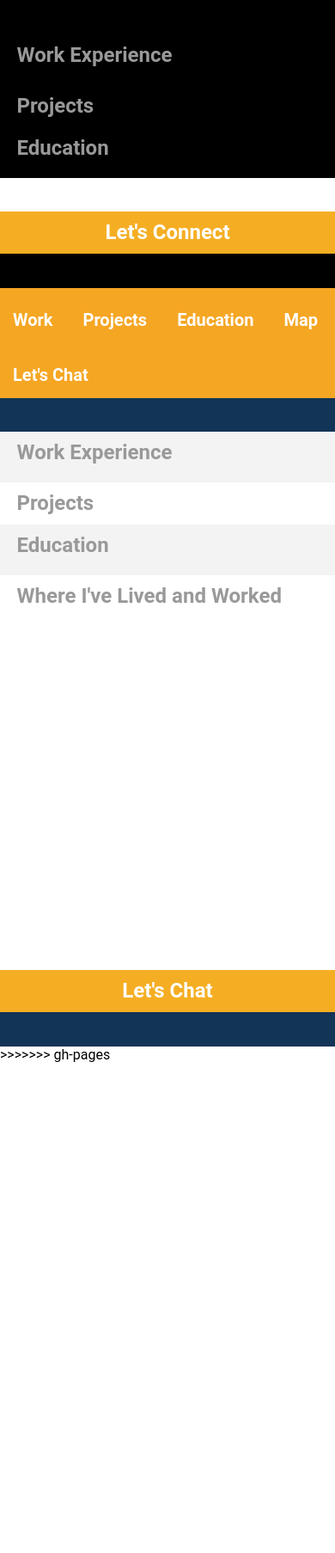
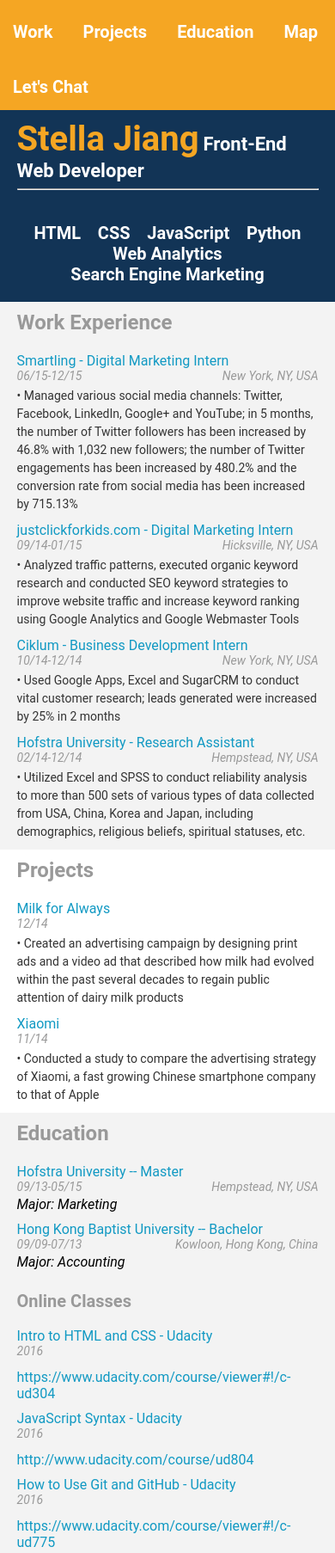
Before and after one commit to StellaJ11/StellaJ11.github.io, a plain HTML site: page index.html in a window 390 px wide. Shown: the top 1806 px of the page at 86% size. Before the commit the page ends 1236 px from the top, so only its background shows below. Drawn offline with Linux system fonts and the light colour scheme; some packages are replaced by stand-ins of ours.

Commit message:
Fix errors in files

```diff
--- a/index.html
+++ b/index.html
@@ -1,143 +1,3 @@
-<!DOCTYPE html>
-
-<!--
-This is an HTML document. It contains information about how elements in the website
-are arranged. In other words, it describes the layout of a website.
-
-I can't wait to see the resumes you put together!
-
-Cameron Pittman, Udacity Course Developer
--->
-
-<!--
-The <head> of a website generally links to important resources the page will
-need to load. You'll see a lot of <link>s to CSS files for styles and
-<scripts> for JavaScript files to build interactions.
--->
-<head>
-  <!-- This tells the browser how to read the document. -->
-  <meta charset="utf-8">
-
-  <!-- Tells the browser what the title of this page should be. -->
-  <title>Resume</title>
-
-  <!-- Load the page styles. -->
-  <link href="css/style.css" rel="stylesheet">
-
-  <!--
-  jQuery is a common JavaScript library for reading and making changes to the
-  Document Object Model (DOM). The DOM is a tree that contains information
-  about what is actually visible on a website.
-
-  While HTML is a static document, the browser converts HTML to the
-  DOM and the DOM can change. In fact, JavaScript's power comes from
-  its ability to manipulate the DOM, which is essentially a JavaScript
-  object. When JavaScript makes something interesting happen on a
-  website, it's likely the action happened because JavaScript changed
-  the DOM. jQuery is fast and easy to use, but it doesn't do anything
-  you can't accomplish with vanilla (regular) JavaScript.
-  -->
-  <script src="js/jQuery.js"></script>
-
-  <!-- More on helper.js in the class -->
-  <script src="js/helper.js"></script>
-
-  <!--
-  Uncomment the <script> tag below when you're ready to add an interactive
-  Google Map to your resume!
-  -->
-<script type="text/javascript" src="http://maps.googleapis.com/maps/api/js?libraries=places"></script>
-
-  <meta name="viewport" content="width=device-width">
-</head>
-<body>
-  <div id="main">
-
-    <!--
-    Everything from here to the <script> tag below is the skeleton of your
-    website. Your code will add information to each of the sections of the
-    resume below. You can pretty easily figure out what each section will
-    display by looking at the id or at what's written between the <h2> tags.
-    -->
-    <div id="header" class="center-content clear-fix">
-      <ul id="topContacts" class="flex-box"></ul>
-    </div>
-    <div style="clear: both;"></div>
-    <div id="workExperience" class="gray">
-      <h2>Work Experience</h2>
-    </div>
-    <div id="projects">
-      <h2>Projects</h2>
-    </div>
-    <div id="education" class="gray">
-      <h2>Education</h2>
-    </div>
-    <div id="mapDiv">
-      <h2>Where I've Lived and Worked</h2>
-    </div>
-    <div id="lets-connect" class="dark-gray">
-      <h2 class="orange center-text">Let's Connect</h2>
-        <ul id="footerContacts" class="flex-box">
-      </ul>
-    </div>
-  </div>
-
-  <!--
-  The next line tells the browser where to download the JavaScript file you'll be
-  writing. In resumeBuilder.js, you'll be writing code that builds the resume
-  dynamically when this website, index.html, is opened.
-  -->
-  <script src="js/resumeBuilder.js"></script>
-
-
-  <!--
-  These scripts are written in JavaScript. You'll be breaking them down as part of
-  a quiz. Essentially, the next few lines are checking to see if you have not
-  changed each section of the resume. If you have not made any changes to a section
-  of the resume, then that part of the resume does not show up. More on this in the
-  course.
-  -->
-
-  <script type="text/javascript">
-    // Notice how all of a sudden there's JavaScript inside this HTML
-    // document? You can write JavaScript between <script> tags. At the end of your
-    // JavaScript, don't forget the closing script tag with the slash (/).
-
-
-    // Also, this is a JavaScript style comment. You can comment in JavaScript with:
-
-    //   two slashes for all following characters on a single line, or
-
-    /*
-        an opening and closing set of slash asterisks for block comments.
-    */
-
-
-    if(document.getElementsByClassName('flex-item').length === 0) {
-      document.getElementById('topContacts').style.backgroundColor = 'black';
-    }
-    if(document.getElementsByTagName('h1').length === 0) {
-      document.getElementById('header').style.backgroundColor = 'black';
-    }
-    if(document.getElementsByClassName('work-entry').length === 0) {
-      document.getElementById('workExperience').style.backgroundColor = 'black';
-    }
-    if(document.getElementsByClassName('project-entry').length === 0) {
-      document.getElementById('projects').style.backgroundColor = 'black';
-    }
-    if(document.getElementsByClassName('education-entry').length === 0) {
-      document.getElementById('education').style.backgroundColor = 'black';
-    }
-    if(document.getElementsByClassName('flex-item').length === 0) {
-      document.getElementById('lets-connect').style.backgroundColor = 'black';
-    }
-    if(document.getElementById('map') === null) {
-      document.getElementById('mapDiv').style.display = 'none';
-    }
-  </script>
-</body>
-</html>
-
 <!DOCTYPE html>
 
 <!--
@@ -294,4 +154,3 @@ need to load. You'll see a lot of <link>s to CSS files for styles and
   </script>
 </body>
 </html>
->>>>>>> gh-pages
--- a/js/helper.js
+++ b/js/helper.js
@@ -1,4 +1,3 @@
-<<<<<<< HEAD
 /*
 
 This file contains all of the code running in the background that makes resumeBuilder.js possible. We call these helper functions because they support your code in this course.
@@ -14,15 +13,15 @@ These are HTML strings. As part of the course, you'll be using JavaScript functi
 replace the %data% placeholder text you see in them.
 */
 var HTMLheaderName = '<h1 id="name">%data%</h1>';
-var HTMLheaderRole = '<span>%data%</span><hr>';
+var HTMLheaderRole = '<span class="role">%data%</span><hr>';
 
 var HTMLcontactGeneric = '<li class="flex-item"><span class="orange-text">%contact%</span><span class="white-text">%data%</span></li>';
-var HTMLmobile = '<li class="flex-item"><span class="orange-text">mobile</span><span class="white-text">%data%</span></li>';
-var HTMLemail = '<li class="flex-item"><span class="orange-text">email</span><span class="white-text">%data%</span></li>';
-var HTMLtwitter = '<li class="flex-item"><span class="orange-text">twitter</span><span class="white-text">%data%</span></li>';
-var HTMLgithub = '<li class="flex-item"><span class="orange-text">github</span><span class="white-text">%data%</span></li>';
-var HTMLblog = '<li class="flex-item"><span class="orange-text">blog</span><span class="white-text">%data%</span></li>';
-var HTMLlocation = '<li class="flex-item"><span class="orange-text">location</span><span class="white-text">%data%</span></li>';
+var HTMLmobile = '<li class="flex-item"><span class="orange-text">Mobile:</span><span class="white-text">%data%</span></li>';
+var HTMLemail = '<li class="flex-item"><span class="orange-text">Email:</span><span class="white-text">%data%</span></li>';
+var HTMLtwitter = '<li class="flex-item"><span class="orange-text">Twitter:</span><span class="white-text">%data%</span></li>';
+var HTMLgithub = '<li class="flex-item"><span class="orange-text">Github:</span><span class="white-text">%data%</span></li>';
+var HTMLblog = '<li class="flex-item"><span class="orange-text">Blog</span><span class="white-text">%data%</span></li>';
+var HTMLlocation = '<li class="flex-item"><span class="orange-text">Location:</span><span class="white-text">%data%</span></li>';
 
 var HTMLbioPic = '<img src="%data%" class="biopic">';
 var HTMLwelcomeMsg = '<span class="welcome-message">%data%</span>';
@@ -30,6 +29,7 @@ var HTMLwelcomeMsg = '<span class="welcome-message">%data%</span>';
 var HTMLskillsStart = '<h3 id="skills-h3">Skills at a Glance:</h3><ul id="skills" class="flex-box"></ul>';
 var HTMLskills = '<li class="flex-item"><span class="white-text">%data%</span></li>';
 
+//work
 var HTMLworkStart = '<div class="work-entry"></div>';
 var HTMLworkEmployer = '<a href="#">%data%';
 var HTMLworkTitle = ' - %data%</a>';
@@ -37,12 +37,14 @@ var HTMLworkDates = '<div class="date-text">%data%</div>';
 var HTMLworkLocation = '<div class="location-text">%data%</div>';
 var HTMLworkDescription = '<p><br>%data%</p>';
 
+//projects
 var HTMLprojectStart = '<div class="project-entry"></div>';
 var HTMLprojectTitle = '<a href="#">%data%</a>';
 var HTMLprojectDates = '<div class="date-text">%data%</div>';
 var HTMLprojectDescription = '<p><br>%data%</p>';
 var HTMLprojectImage = '<img src="%data%">';
 
+//education
 var HTMLschoolStart = '<div class="education-entry"></div>';
 var HTMLschoolName = '<a href="#">%data%';
 var HTMLschoolDegree = ' -- %data%</a>';
@@ -50,7 +52,7 @@ var HTMLschoolDates = '<div class="date-text">%data%</div>';
 var HTMLschoolLocation = '<div class="location-text">%data%</div>';
 var HTMLschoolMajor = '<em><br>Major: %data%</em>';
 
-var HTMLonlineClasses = '<h3>Online Classes</h3>';
+var HTMLonlineClasses = '<h3 id="onlineclasses">Online Classes</h3>';
 var HTMLonlineTitle = '<a href="#">%data%';
 var HTMLonlineSchool = ' - %data%</a>';
 var HTMLonlineDates = '<div class="date-text">%data%</div>';
@@ -60,9 +62,11 @@ var internationalizeButton = '<button>Internationalize</button>';
 var googleMap = '<div id="map"></div>';
 
 
+
 /*
 The International Name challenge in Lesson 2 where you'll create a function that will need this helper code to run. Don't delete! It hooks up your code to the button you'll be appending.
 */
+
 $(document).ready(function() {
   $('button').click(function() {
     var iName = inName() || function(){};
@@ -179,7 +183,7 @@ function initializeMap() {
 
     // hmmmm, I wonder what this is about...
     google.maps.event.addListener(marker, 'click', function() {
-      // your code goes here!
+      infoWindow.open(map, marker);
     });
 
     // this is where the pin actually gets added to the map.
--- a/js/resumeBuilder.js
+++ b/js/resumeBuilder.js
@@ -1,50 +1,55 @@
-<<<<<<< HEAD
-var formattedName = HTMLheaderName.replace ("%data%", "Stella Jiang");
-var role = "Front-End Web Developer";
-var formattedRole = HTMLheaderRole.replace ("%data%", role);
-$("#header").prepend(formattedRole);
-$("#header").prepend(formattedName);
-
-
 var bio = {
 	"name": "Stella Jiang",
-	"role": "Web Developer",
+	"role": "Front-End Web Developer",
 	"contacts": {
-		"mobile": "516-528-7859",
+		"mobile": "(516)528-7859",
 		"email": "stella0101kong@gmail.com",
 		"twitter": "@sjiang_",
+		"twitterlink":"https://twitter.com/sjiang_",
 		"github": "StellaJ11",
-		"location": "New York City"
+		"githublink":"https://github.com/StellaJ11",
+		"location": "Brooklyn, NY, USA"
 	},
 	"bioPic": "images/me.jpg ",
-	"welcomeMsg": "Hello there!",
+	"welcomeMsg": "Hello there, welcome to my first online resume! I'm a detailed-oriented, collaborative and self-motivated digital marketer who has experiences in digital marketing and web optimization. Now I'm working on the Front-End Web Developer Nanodegree at Udacity and trying my best to be an awesome Front-End Ninja soon! ",
 	"skills": [
 		"HTML",
 		"CSS",
-		"JavaScript"
+		"JavaScript",
+		"Python",
+		"Web Analytics",
+		"Search Engine Marketing"
+
 	]
 };
 
+bio.display = function () {
+	var formattedName = HTMLheaderName.replace ("%data%", bio.name);
+	var formattedRole = HTMLheaderRole.replace ("%data%", bio.role);
+	var formattedImage = HTMLbioPic.replace ("%data%", bio.bioPic);
+	var formattedwelcomeMsg = HTMLwelcomeMsg.replace ("%data%", bio.welcomeMsg);
+	$("#header").prepend(formattedRole);
+	$("#header").prepend(formattedName);
+	$("#header").append(formattedImage + formattedwelcomeMsg);
+
+	$("#header").append(HTMLskillsStart);
+	for (skill in bio.skills) {
+		var formattedSkill = HTMLskills.replace("%data%", bio.skills[skill]);
+	    $("#skills").append(formattedSkill);
+	}
+
+	for (contact in bio.contacts) {
 		var formattedMobile = HTMLmobile.replace ("%data%", bio.contacts.mobile);
 		var formattedEmail = HTMLemail.replace ("%data%", bio.contacts.email);
 		var formattedTwitter = HTMLtwitter.replace ("%data%", bio.contacts.twitter);
 		var formattedGithub = HTMLgithub.replace ("%data%", bio.contacts.github);
 		var formattedLocation = HTMLlocation.replace ("%data%", bio.contacts.location);
-var formattedImage = HTMLbioPic.replace ("%data%", bio.bioPic);
-var formattedwelcomeMsg = HTMLwelcomeMsg.replace ("%data%", bio.welcomeMsg);
-$("#topContacts").append(formattedMobile + formattedEmail + formattedTwitter + formattedGithub + formattedLocation);
-$("#header").append(formattedImage + formattedwelcomeMsg);
+	}
+	$("#footerContacts").append(formattedMobile + formattedEmail + formattedTwitter + formattedGithub + formattedLocation);
+};
 
+bio.display();
 
-if (bio.skills.length > 0) {
-	$("#header").append(HTMLskillsStart);
-	var formattedskills = HTMLskills.replace ("%data%", bio.skills[0]);
-	$("#skills").append(formattedskills);
-	formattedskills = HTMLskills.replace ("%data%", bio.skills[1]);
-	$("#skills").append(formattedskills);
-	formattedskills = HTMLskills.replace ("%data%", bio.skills[2]);
-	$("#skills").append(formattedskills);
-}
 
 var work = {
 	"jobs": [
@@ -80,7 +85,7 @@ var work = {
 };
 
 
-function displaywork () {
+work.display = function() {
 	for (job in work.jobs)  {
 	//create new div for work experience
 	$("#workExperience").append(HTMLworkStart);
@@ -88,35 +93,27 @@ function displaywork () {
 	var formattedTitle = HTMLworkTitle.replace ("%data%", work.jobs[job].title);
 	//concat Employer and Title
 	var formattedEmployerTitle = formattedEmployer + formattedTitle;
-	$(".work-entry:last").append(formattedEmployerTitle);
 	var formattedworkDates = HTMLworkDates.replace ("%data%", work.jobs[job].date);
-	$(".work-entry:last").append(formattedworkDates);
 	var formattedworkLocation =  HTMLworkLocation.replace ("%data%", work.jobs[job].location);
-	$(".work-entry:last").append(formattedworkLocation);
 	var formattedDescription = HTMLworkDescription.replace ("%data%", work.jobs[job].description);
-	$(".work-entry:last").append(formattedDescription);
+	$(".work-entry:last").append(formattedEmployerTitle + formattedworkDates + formattedworkLocation + formattedDescription);
 	}
 };
 
-displaywork();
+work.display();
 
 
 var projects = {
 	"samples": [
 	{
-		"title": "Sample Project 1",
-		"date": "12/15",
-		"description": "• Managed various social media channels: Twitter, Facebook, LinkedIn, Google+ and YouTube; in 5 months, the number of Twitter followers has been increased by 46.8% with 1,032 new followers; the number of Twitter engagements has been increased by 480.2% and the conversion rate from social media has been increased by 715.13%"
+		"title": "Milk for Always",
+		"date": "12/14",
+		"description": "• Created an advertising campaign by designing print ads and a video ad that described how milk had evolved within the past several decades to regain public attention of dairy milk products   "
 	},
 	{
-		"title": "Sample Project 2",
-		"date": "01/16",
-		"description": "• Analyzed traffic patterns, executed organic keyword research and conducted SEO keyword strategies to improve website traffic and increase keyword ranking using Google Analytics and Google Webmaster Tools"
-	},
-	{
-		"title": "Sample Project 3",
-		"date": "02/16",
-		"description": "• Utilized Excel and SPSS to conduct reliability analysis to more than 500 sets of various types of data collected from USA, China, Korea and Japan, including demographics, religious beliefs, spiritual statuses, etc."
+		"title": "Xiaomi",
+		"date": "11/14",
+		"description": "• Conducted a study to compare the advertising strategy of Xiaomi, a fast growing Chinese smartphone company to that of Apple"
 	}
 ]
 };
@@ -124,14 +121,12 @@ var projects = {
 
 projects.display = function() {
 	for (sample in projects.samples)  {
-	//create new div for project section
+	//create new div for projects section
 	$("#projects").append(HTMLprojectStart);
 	var formattedprojectTitle = HTMLprojectTitle.replace ("%data%", projects.samples[sample].title);
-	$(".project-entry:last").append(formattedprojectTitle);
 	var formattedprojectDates = HTMLprojectDates.replace ("%data%", projects.samples[sample].date);
-	$(".project-entry:last").append(formattedprojectDates);
 	var formattedprojectDescription = HTMLprojectDescription.replace ("%data%", projects.samples[sample].description);
-	$(".project-entry:last").append(formattedprojectDescription);
+	$(".project-entry:last").append(formattedprojectTitle + formattedprojectDates + formattedprojectDescription);
 	}
 };
 
@@ -144,14 +139,14 @@ var education = {
 			"location": "Hempstead, NY, USA",
 			"degree": "Master",
 			"major": ["Marketing"],
-			"date": "2015"
+			"date": "09/13-05/15"
 		},
 		{
 			"name": "Hong Kong Baptist University",
 			"location": "Kowloon, Hong Kong, China",
 			"degree": "Bachelor",
 			"major": ["Accounting"],
-			"date": "2013"
+			"date": "09/09-07/13"
 		}
 	],
 	"onlineCourses": [
@@ -176,20 +171,18 @@ var education = {
 	]
 };
 
-	function displayeducation () {
+education.display = function() {
 	for (school in education.schools)  {
+		//create new div for education section
 		$("#education").append(HTMLschoolStart);
-			var formattedName = HTMLschoolName.replace ("%data%", education.schools[school].name);
-			$(".education-entry:last").append(formattedName);
-			var formattedDegree = HTMLschoolDegree.replace ("%data%", education.schools[school].degree);
-			$(".education-entry:last").append(formattedDegree);
-			var formattedDates = HTMLschoolDates.replace ("%data%", education.schools[school].date);
-			$(".education-entry:last").append(formattedDates);
-			var formattedLocation =  HTMLschoolLocation.replace ("%data%", education.schools[school].location);
-			$(".education-entry:last").append(formattedLocation );
-			var formattedMajor = HTMLschoolMajor.replace ("%data%", education.schools[school].major);
-			$(".education-entry:last").append(formattedMajor);
-		};
+		var formattedName = HTMLschoolName.replace("%data%",education.schools[school].name);
+		var formattedDegree = HTMLschoolDegree.replace("%data%",education.schools[school].degree);
+		var formattedDates = HTMLschoolDates.replace("%data%",education.schools[school].date);
+		var formattedLocation = HTMLschoolLocation.replace("%data%",education.schools[school].location);
+		var formattedMajor = HTMLschoolMajor.replace("%data%",education.schools[school].major);
+		$(".education-entry:last").append(formattedName + formattedDegree + formattedDates + formattedLocation + formattedMajor);
+	}
+
 	$("#education").append(HTMLonlineClasses);
     for (onlineCourse in education.onlineCourses) {
     	$("#education").append(HTMLschoolStart);
@@ -197,17 +190,15 @@ var education = {
 		var formattedOnlineSchool = HTMLonlineSchool.replace("%data%" , education.onlineCourses[onlineCourse].school);
 		//concat OnlineTitle and OnlineSchool
 		var formattedOnlineTitleOnlineSchool = formattedOnlineTitle + formattedOnlineSchool;
-		    $(".education-entry:last").append(formattedOnlineTitleOnlineSchool);
 		var formattedOnlineDates = HTMLonlineDates.replace("%data%" , education.onlineCourses[onlineCourse].date);
-		    $(".education-entry:last").append(formattedOnlineDates);
 		var formattedOnlineUrl = HTMLonlineURL.replace("%data%" , education.onlineCourses[onlineCourse].url);
-		    $(".education-entry:last").append(formattedOnlineUrl);
+		$(".education-entry:last").append(formattedOnlineTitleOnlineSchool + formattedOnlineDates + formattedOnlineUrl);
     }
 };
 
-	displayeducation();
+education.display();
 
-	function inName() {
+/*function inName() {
 	var name = bio.name.trim().split(" ");
 	console.log(name);
 	name[0] = name[0].slice(0,1).toUpperCase() + name[0].slice(1).toLowerCase();
@@ -216,6 +207,6 @@ var education = {
 };
 
 
-	$("#main").append(internationalizeButton);
+$("#main").append(internationalizeButton);*/
 
 $('#mapDiv').append(googleMap);
```
Also changed, not shown: css/style.css (line endings or trailing spaces), 1 other file. Lines whose indentation alone changed are shown as unchanged.
